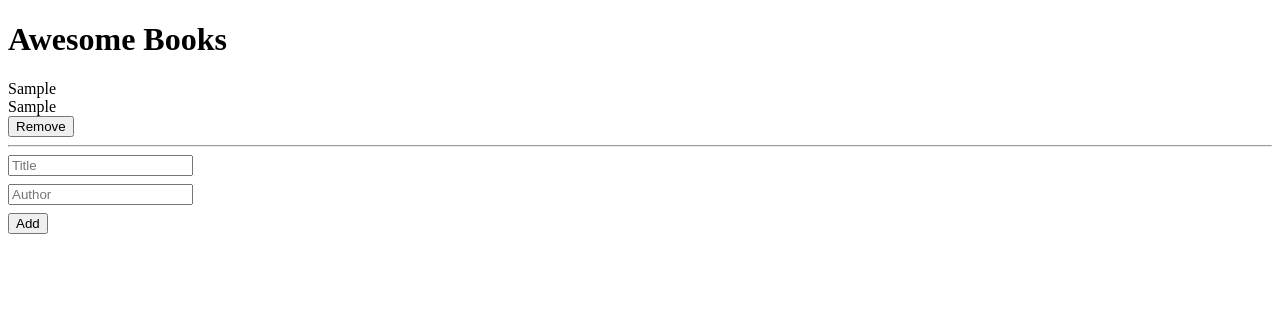
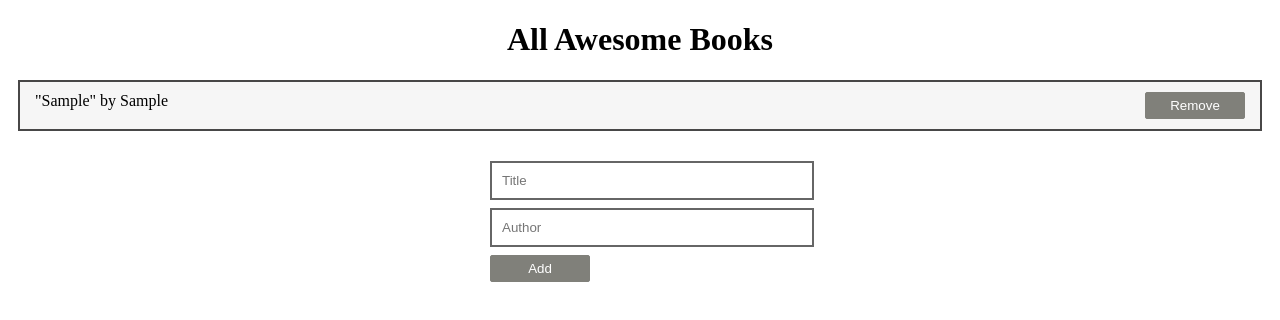
Before and after one commit to IshmaelKargbo/Awesome-Books, a plain HTML site: page index.html in a window 1280 px wide. Both pictures are taken after typing "Sample", "Sample" into the empty fields and a click on the button "Add". Drawn offline with Linux system fonts and the light colour scheme.

Commit message:
Added css style

```diff
--- a/assets/css/style.css
+++ b/assets/css/style.css
@@ -3,6 +3,60 @@ p {
   padding: 0;
 }
 
+input {
+  width: 100%;
+  padding: 10px;
+  border: 2px solid #666;
+}
+
+button {
+  background: rgb(128, 128, 122);
+  box-shadow: none;
+  border: 1px solid rgb(128, 128, 122);
+  color: white;
+  padding: 5px 10px;
+  width: 100px;
+  border-radius: 2px;
+}
+
+form {
+  margin: 0 auto;
+  margin-top: 30px;
+  width: 300px;
+}
+
 form div {
   margin-bottom: 8px;
 }
+
+.books {
+  margin: 10px;
+  border: 2px solid rgb(72, 71, 71);
+  background-color: rgb(246, 246, 246);
+}
+
+.books ul {
+  list-style: none;
+  padding: 0;
+  margin: 0;
+}
+
+.title {
+  text-align: center;
+}
+
+.books ul li {
+  padding: 10px 15px;
+  display: flex;
+  justify-content: space-between;
+}
+
+.books ul li.draf {
+  background-color: rgb(163, 163, 163);
+}
+
+.empty {
+  text-align: center;
+  color: rgb(203, 203, 203);
+  padding: 30px;
+}
--- a/assets/js/script.js
+++ b/assets/js/script.js
@@ -4,20 +4,28 @@ const awesome = new AwesomeBooks();
 
 const form = document.getElementById('form');
 const books = document.getElementById('books');
+const shelf = document.getElementById('shelf');
 
 function renderBooks() {
+  shelf.innerHTML = '';
   books.innerHTML = '';
 
-  awesome.shelf().forEach((e) => {
-    const bookCard = document.createElement('div');
+  if (awesome.shelf().length === 0) {
+    const no = document.createElement('p');
+    no.classList.add('empty');
+    no.innerHTML = 'Empty Shelf<br >Please add you books';
+    shelf.appendChild(no);
+  }
 
-    const title = document.createElement('p');
-    title.innerText = e.title;
-    bookCard.appendChild(title);
+  awesome.shelf().forEach((e, i) => {
+    const bookCard = document.createElement('li');
 
-    const author = document.createElement('p');
-    author.innerText = e.author;
-    bookCard.appendChild(author);
+    if (i % 2 === 1) bookCard.classList.add('draf');
+
+    const details = document.createElement('p');
+    details.innerText = `"${e.title}" by ${e.author}`;
+
+    bookCard.appendChild(details);
 
     const remove = document.createElement('button');
     remove.type = 'button';
@@ -28,13 +36,12 @@ function renderBooks() {
     };
     bookCard.appendChild(remove);
 
-    const borderB = document.createElement('hr');
-    bookCard.appendChild(borderB);
-
     books.appendChild(bookCard);
 
     form.reset();
   });
+
+  shelf.appendChild(books);
 }
 
 renderBooks();
--- a/index.html
+++ b/index.html
@@ -11,8 +11,10 @@
 
 <body>
     <main>
-        <h1>Awesome Books</h1>
-        <div id="books">
+        <h1 class="title">All Awesome Books</h1>
+        <div class="books" id="shelf">
+            <ul id="books">
+            </ul>
         </div>
         <form id="form">
             <div>
```
